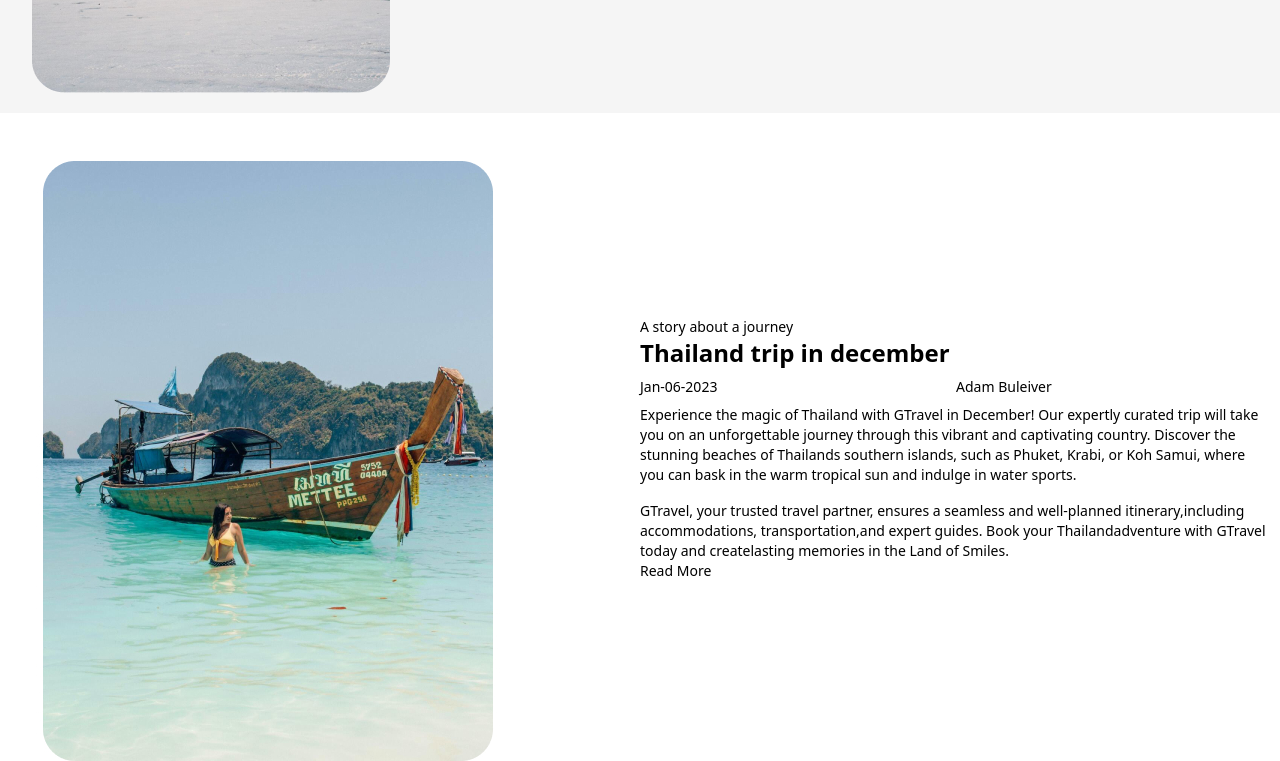
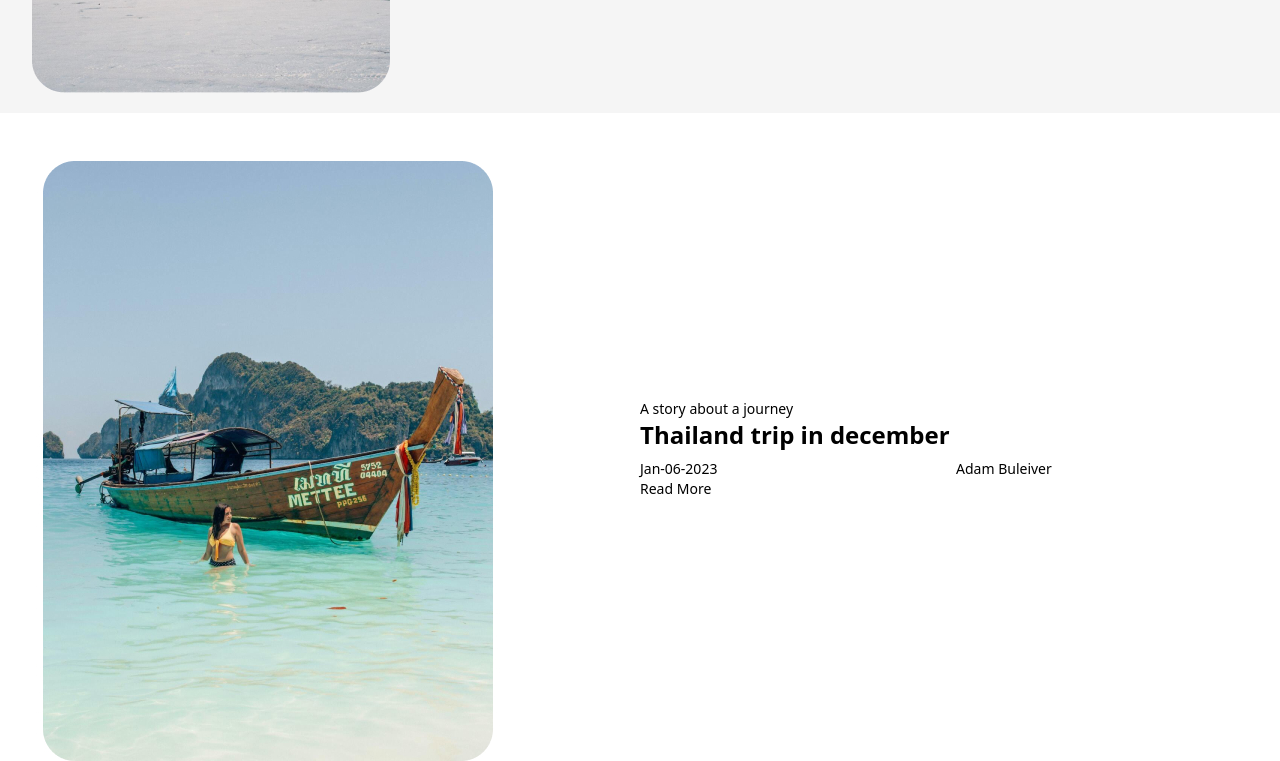
Before and after one commit to Genilso190/atavaliativa, a Next.js app: page / in a window 1280 px wide. Shown: the part 449-1210 px from the top of the page. Built offline with nearby package versions, Linux system fonts and the light colour scheme.

Commit message:
fix: caracter

```diff
--- a/app/components/Historia.tsx
+++ b/app/components/Historia.tsx
@@ -11,8 +11,8 @@ export default function Header () {
         <div className="grid grid-cols-2 mt-2">
             <h5>Jan-06-2023</h5> <h5>Adam Buleiver</h5>
         </div>
-            <h5 className="mt-2 text-sm">Experience the magic of Thailand with GTravel in December! Our expertly curated trip will take you on an unforgettable journey through this vibrant and captivating country. Discover the stunning beaches of Thailands southern islands, such as Phuket, Krabi, or Koh Samui, where you can bask in the warm tropical sun and indulge in water sports.</h5>
-            <h5 className="mt-4 text-sm">GTravel, your trusted travel partner, ensures a seamless and well-planned itinerary,including accommodations, transportation,and expert guides. Book your Thailandadventure with GTravel today and createlasting memories in the Land of Smiles.</h5>
+            {/* <h5 className="mt-2 text-sm">Experience the magic of Thailand with GTravel in December! Our expertly curated trip will take you on an unforgettable journey through this vibrant and captivating country. Discover the stunning beaches of Thailands southern islands, such as Phuket, Krabi, or Koh Samui, where you can bask in the warm tropical sun and indulge in water sports.</h5> */}
+            {/* <h5 className="mt-4 text-sm">GTravel, your trusted travel partner, ensures a seamless and well-planned itinerary,including accommodations, transportation,and expert guides. Book your Thailandadventure with GTravel today and createlasting memories in the Land of Smiles.</h5> */}
             <a href="https://terra.com.br">Read More</a>
         </div>
         </div>
```
